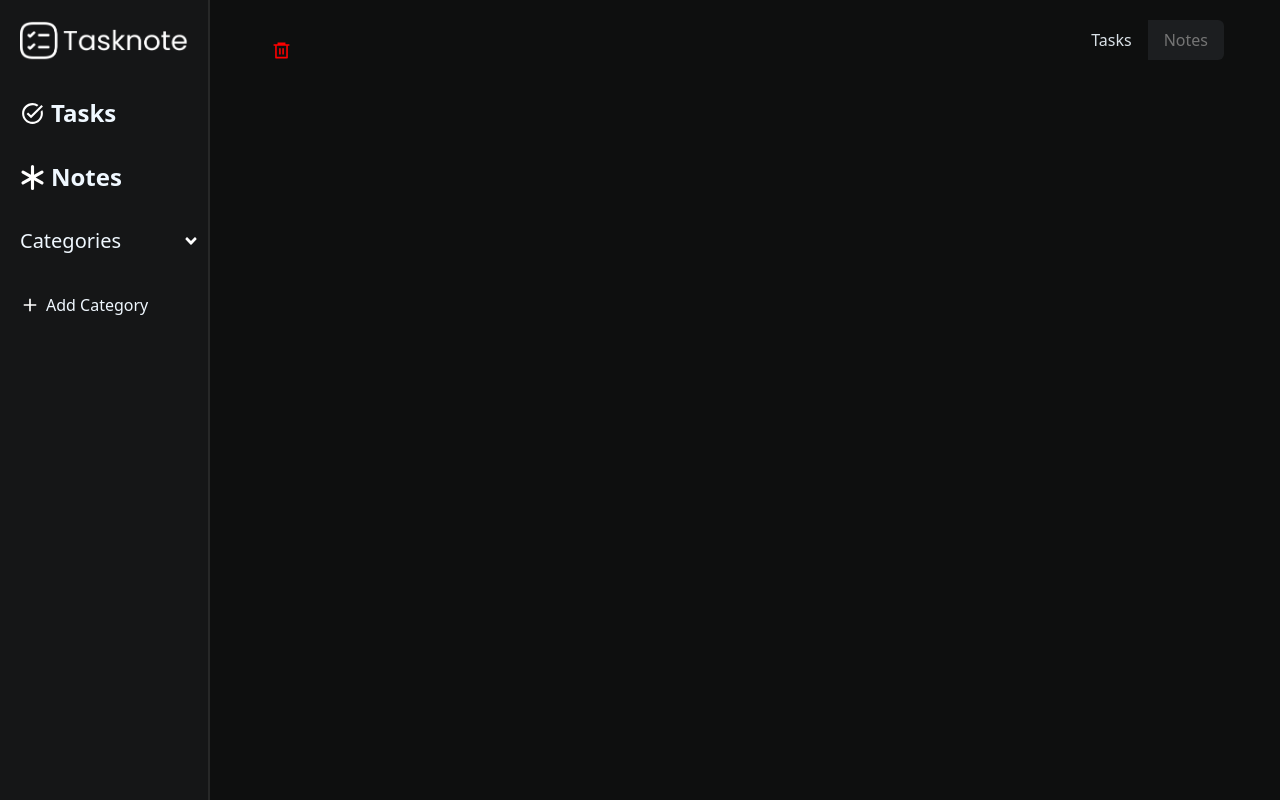
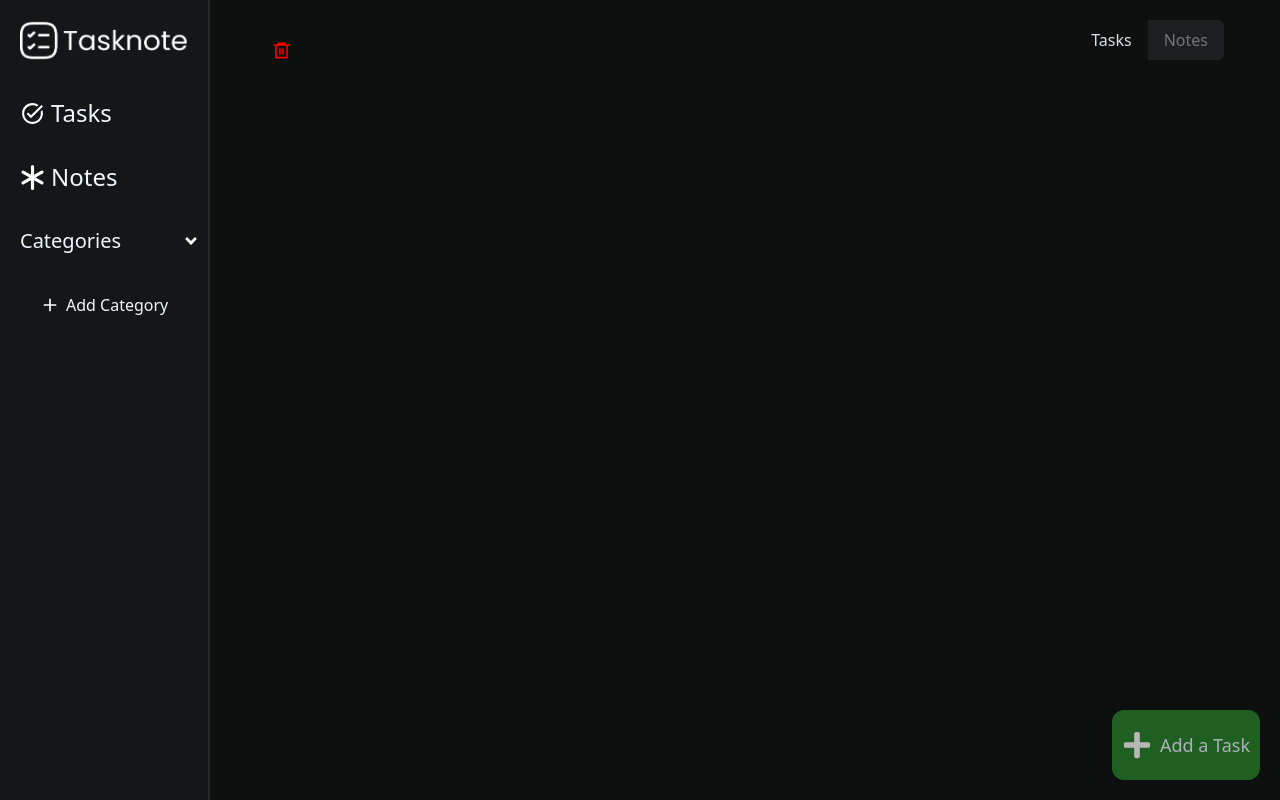
Before and after one commit to AmrTamer23/tasknote, a React (Create React App) app: page /categories/1 in a window 1280 px wide. Both pictures are taken after a click on the item "Categories". Built offline with nearby package versions, Linux system fonts and the light colour scheme; the HTML template or start-up script is replaced by a standard one.

Commit message:
add addition in category

```diff
--- a/src/App.css
+++ b/src/App.css
@@ -1,3 +1,9 @@
+.menuLabel{
+    font-size: 1.5rem;
+    font-weight: 500;
+}
+
+
 .tasks {
     max-height: 0;
     opacity: 0;
--- /dev/null
+++ b/src/components/noteAddModal.tsx
@@ -0,0 +1,52 @@
+import { Formik } from "formik";
+import { useLocalStorageContext } from "../context/LocalStorageContext";
+import { NoteValues, TaskValues } from "../utils/interfaces";
+import TaskCreationForm from "./taskCreationForm";
+import Modal from "./ui/modal";
+import NoteCreationForm from "./noteCreationForm";
+
+const NoteAddModal = ({
+  handleModal,
+  initCategoryId,
+}: {
+  handleModal: () => void;
+  initCategoryId?: number;
+}): JSX.Element => {
+  const { addNote, lastNoteId } = useLocalStorageContext();
+  return (
+    <Modal
+      onBackgroundClick={handleModal}
+      isFit={true}
+      children={
+        <>
+          <h4 className="text-2xl self-center">Add a Note</h4>
+          <Formik<NoteValues>
+            initialValues={{
+              id: lastNoteId() + 1,
+              createdAt: new Date(),
+              name: "",
+              desc: "",
+              categoryId: initCategoryId ? initCategoryId : 0,
+              color: "#333333",
+            }}
+            onSubmit={(values) => {
+              addNote({
+                id: values.id,
+                createdAt: new Date(),
+                name: values.name,
+                desc: values.desc,
+                categoryId: values.categoryId,
+                color: values.color,
+              });
+
+              if (values.name && values.desc) handleModal();
+            }}
+            component={NoteCreationForm}
+          />
+        </>
+      }
+    />
+  );
+};
+
+export default NoteAddModal;
--- a/src/components/sidebar.tsx
+++ b/src/components/sidebar.tsx
@@ -14,8 +14,7 @@ import { useLocalStorageContext } from "../context/LocalStorageContext";
 
 const Sidebar = () => {
   const menuItemStyle =
-    "flex items-center h-16 w-full  pl-5 pr-2 py-2 gap-1.5 hover:bg-gray-700 hover:cursor-pointer select-none";
-  const categoryItemStyle = `${menuItemStyle} h-12 pl-10`;
+    "flex items-center h-16 w-full   pr-2 py-2 gap-1.5 hover:bg-gray-700 hover:cursor-pointer select-none";
 
   const [isCategoryMenuOpen, setIsCategoryMenuOpen] = useState(false);
 
@@ -40,18 +39,18 @@ const Sidebar = () => {
           <img src={logoW} alt=" logo" />
         </div>
         <div className="flex flex-col items-start text-white">
-          <NavLink to="/" className={menuItemStyle}>
+          <NavLink to="/" className={`${menuItemStyle} pl-5`}>
             <MdTaskAlt size={"25"} />
             <p className="menuLabel">Tasks</p>
           </NavLink>
 
-          <NavLink to="notes" className={menuItemStyle}>
+          <NavLink to="notes" className={`${menuItemStyle} pl-5`}>
             <BsAsterisk size={"25"} />
             <p className="menuLabel">Notes</p>
           </NavLink>
 
           <li
-            className={`${menuItemStyle} flex justify-between items-center `}
+            className={`${menuItemStyle} pl-5 flex justify-between items-center `}
             onClick={handleCategoryMenu}
           >
             <h2 className="text-xl">Categories</h2>
@@ -66,7 +65,7 @@ const Sidebar = () => {
             {categories.map((category) => (
               <NavLink
                 to={`/categories/${category.id}`}
-                className={categoryItemStyle}
+                className={`${menuItemStyle} h-12 pl-10`}
                 key={category.id}
               >
                 <div
@@ -76,7 +75,7 @@ const Sidebar = () => {
                 <p className="subMenuLabel select-none">{category.name}</p>
               </NavLink>
             ))}
-            <li className={categoryItemStyle} onClick={handleModal}>
+            <li className={`${menuItemStyle} h-12 pl-10`} onClick={handleModal}>
               <IoMdAdd size={"20"} />
               <p className="subMenuLabel select-none">Add Category</p>
             </li>
--- /dev/null
+++ b/src/components/taskAddModal.tsx
@@ -0,0 +1,49 @@
+import { Formik } from "formik";
+import { useLocalStorageContext } from "../context/LocalStorageContext";
+import { TaskValues } from "../utils/interfaces";
+import TaskCreationForm from "./taskCreationForm";
+import Modal from "./ui/modal";
+
+const TaskAddModal = ({
+  handleModal,
+  initCategoryId,
+}: {
+  handleModal: () => void;
+  initCategoryId?: number;
+}): JSX.Element => {
+  const { addTask, lastTaskId } = useLocalStorageContext();
+  return (
+    <Modal
+      onBackgroundClick={handleModal}
+      isFit={true}
+      children={
+        <>
+          <h4 className="text-2xl self-center">Add a Task</h4>
+          <Formik<TaskValues>
+            initialValues={{
+              id: lastTaskId() + 1,
+              name: "",
+              due: new Date(),
+              desc: "",
+              categoryId: initCategoryId ? initCategoryId : 0,
+            }}
+            onSubmit={(values) => {
+              addTask({
+                id: values.id,
+                name: values.name,
+                due: values.due,
+                desc: values.desc,
+                categoryId: values.categoryId,
+              });
+
+              if (values.name) handleModal();
+            }}
+            component={TaskCreationForm}
+          />
+        </>
+      }
+    />
+  );
+};
+
+export default TaskAddModal;
--- a/src/components/ui/floatingButton.tsx
+++ b/src/components/ui/floatingButton.tsx
@@ -1,8 +1,8 @@
 import React from "react";
 import { IconType } from "react-icons";
+import { FaPlus } from "react-icons/fa";
 
 interface FloatingButtonProps {
-  Icon: IconType;
   text: string;
   onClick: () => void;
 }
@@ -14,7 +14,7 @@ function FloatingButton(props: FloatingButtonProps) {
   return (
     <div className="fixed bottom-5 right-5">
       <button className={containerStyle} onClick={props.onClick}>
-        <props.Icon size={30} />
+        <FaPlus size={30} />
         <p className="text-lg">{props.text}</p>
       </button>
     </div>
--- a/src/index.css
+++ b/src/index.css
@@ -1,8 +1,3 @@
 @tailwind base;
 @tailwind components;
 @tailwind utilities;
-
-.menuLabel{
-    font-size: 1.5rem;
-    font-weight: 600;
-}
--- a/src/pages/categoryLayout.tsx
+++ b/src/pages/categoryLayout.tsx
@@ -5,6 +5,13 @@ import NoteItem from "../components/noteItem";
 import TaskItem from "../components/taskItem";
 import TabSwitcher from "../components/tabSwitcher";
 import { RiDeleteBin6Line } from "react-icons/ri";
+import FloatingButton from "../components/ui/floatingButton";
+import Modal from "../components/ui/modal";
+import TaskCreationForm from "../components/taskCreationForm";
+import { TaskValues } from "../utils/interfaces";
+import { Formik } from "formik";
+import TaskAddModal from "../components/taskAddModal";
+import NoteAddModal from "../components/noteAddModal";
 
 const CategoryLayout = () => {
   let { categoryId } = useParams<{ categoryId: string }>();
@@ -23,6 +30,10 @@ const CategoryLayout = () => {
 
   const tasks = fetchTasksByCategoryId(parseInt(categoryId || ""));
   const notes = fetchNotesByCategoryId(parseInt(categoryId || ""));
+
+  const [showModal, setShowModal] = useState(false);
+
+  const handleModal = () => setShowModal(!showModal);
 
   const [activeTab, setActiveTab] = useState<"tasks" | "notes">("tasks");
 
@@ -80,6 +91,22 @@ const CategoryLayout = () => {
           ),
         }[activeTab]
       }
+      <FloatingButton
+        onClick={handleModal}
+        text={activeTab === "tasks" ? "Add a Task" : "Add a Note"}
+      />
+      {showModal && activeTab === "tasks" && (
+        <TaskAddModal
+          handleModal={handleModal}
+          initCategoryId={parseInt(categoryId || "")}
+        />
+      )}
+      {showModal && activeTab === "notes" && (
+        <NoteAddModal
+          handleModal={handleModal}
+          initCategoryId={parseInt(categoryId || "")}
+        />
+      )}
     </div>
   );
 };
--- a/src/pages/tasksLayout.tsx
+++ b/src/pages/tasksLayout.tsx
@@ -1,6 +1,6 @@
 import React, { useRef, useState } from "react";
 import TaskItem from "../components/taskItem";
-import { FaAngleLeft, FaAngleDown, FaPlus } from "react-icons/fa";
+import { FaAngleLeft, FaAngleDown } from "react-icons/fa";
 import FloatingButton from "../components/ui/floatingButton";
 import Modal from "../components/ui/modal";
 import { TaskValues } from "../utils/interfaces";
@@ -9,6 +9,7 @@ import TaskCreationForm from "../components/taskCreationForm";
 import { useLocalStorageContext } from "../context/LocalStorageContext";
 import { CountdownDays, TimeOfDay } from "../utils/helpers";
 import doneSound from "../assets/sounds/done-sound.mp3";
+import TaskAddModal from "../components/taskAddModal";
 
 const TasksLayout = () => {
   const [isTodayTasksOpen, setIsTodayTasksOpen] = useState(true);
@@ -140,40 +141,9 @@ const TasksLayout = () => {
             )}
           </div>
         </div>
-        <FloatingButton Icon={FaPlus} onClick={handleModal} text="Add a Task" />
+        <FloatingButton onClick={handleModal} text="Add a Task" />
       </div>
-      {showModal && (
-        <Modal
-          onBackgroundClick={handleModal}
-          isFit={true}
-          children={
-            <>
-              <h4 className="text-2xl self-center">Add a Task</h4>
-              <Formik<TaskValues>
-                initialValues={{
-                  id: lastTaskId() + 1,
-                  name: "",
-                  due: new Date(),
-                  desc: "",
-                  categoryId: 0,
-                }}
-                onSubmit={(values) => {
-                  addTask({
-                    id: values.id,
-                    name: values.name,
-                    due: values.due,
-                    desc: values.desc,
-                    categoryId: values.categoryId,
-                  });
-
-                  if (values.name) handleModal();
-                }}
-                component={TaskCreationForm}
-              />
-            </>
-          }
-        />
-      )}
+      {showModal && <TaskAddModal handleModal={handleModal} />}
       <audio ref={audioRef} src={doneSound}></audio>
     </>
   );
```
Also changed, not shown: src/pages/notesLayout.tsx (+3 -39 lines).
